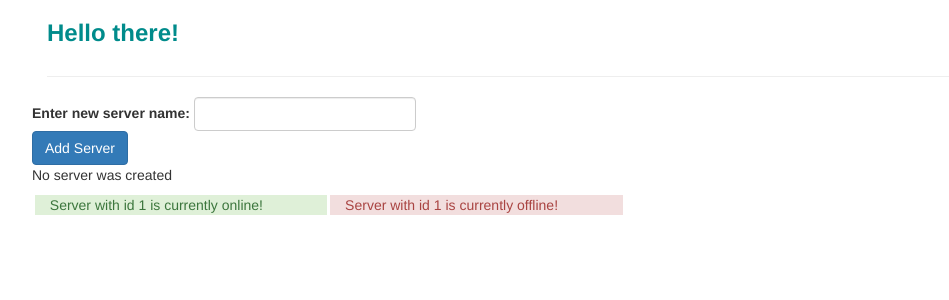
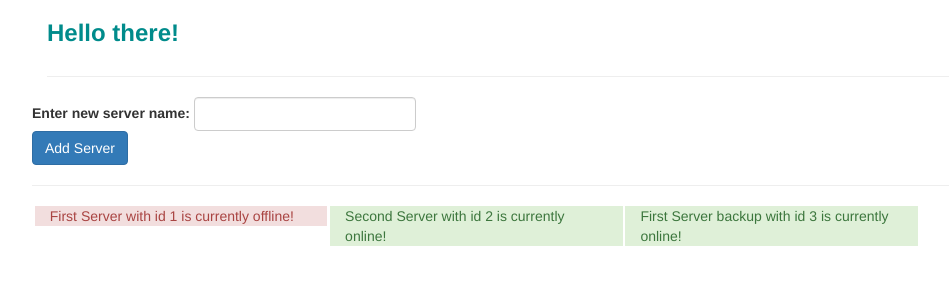
Before and after one commit to GreyWarden/Angular, an Angular app: page / in a window 1280 px wide. Shown: the top 300 px of the page, without its empty margins (23-972 px from the left). Built offline with nearby package versions, Linux system fonts and the light colour scheme.

Commit message:
Added for directive

```diff
--- /dev/null
+++ b/src/app/server/server.component.css
@@ -0,0 +1,5 @@
+.server {
+  margin-left: 0.2em;
+  cursor: pointer;
+  user-select: none;
+}
--- a/src/app/server/server.component.html
+++ b/src/app/server/server.component.html
@@ -1,3 +1,7 @@
-<p [ngClass]="{ 'alert-success': isOnline(), 'alert-danger': !isOnline() }" [style]="'margin-left: 0.2em'" class="col-xs-3">
-  Server with id {{ id }} is currently {{ status }}!
+<p
+  [ngClass]="{ 'alert-success': isOnline(), 'alert-danger': !isOnline() }"
+  class="col-xs-3 server"
+  (click)="toggleStatus()"
+>
+  {{ name }} with id {{ id }} is currently {{ status }}!
 </p>
--- a/src/app/server/server.component.ts
+++ b/src/app/server/server.component.ts
@@ -1,18 +1,22 @@
-import { Component } from '@angular/core';
+import {Component, Input} from '@angular/core';
 
 @Component({
   selector: 'app-server',
-  templateUrl: './server.component.html'
+  templateUrl: './server.component.html',
+  styleUrls: [ './server.component.css' ]
 })
 export class ServerComponent {
-  id = 1;
-  status: string;
+  @Input() id: number;
+  @Input() name: string;
+  @Input() status: string;
+  constructor () {
+  }
 
-   constructor () {
-     this.status = Math.random() > 0.5 ? 'online' : 'offline';
-   }
+  toggleStatus (): void {
+    this.status = this.status === 'online' ? 'offline' : 'online';
+  }
 
-   isOnline (): boolean {
-     return this.status === 'online';
-   }
+  isOnline (): boolean {
+    return this.status === 'online';
+  }
 }
--- /dev/null
+++ b/src/app/server/server.component.types.ts
@@ -0,0 +1,5 @@
+export interface Server {
+  id: number;
+  name: string;
+  status: string;
+}
--- a/src/app/servers/servers.component.html
+++ b/src/app/servers/servers.component.html
@@ -16,10 +16,14 @@
   >
     Add Server
   </button>
-  <p>{{ serverCreationStatus }}</p>
-  <p *ngIf="isServerCreated">New server name: {{ serverName }}</p>
+  <hr>
 </div>
+
 <div class="row">
-  <app-server></app-server>
-  <app-server></app-server>
+  <app-server
+    *ngFor="let server of servers"
+    [id]="server.id"
+    [name]="server.name"
+    [status]="server.status"
+  ></app-server>
 </div>
--- a/src/app/servers/servers.component.ts
+++ b/src/app/servers/servers.component.ts
@@ -1,4 +1,5 @@
 import { Component, OnInit } from '@angular/core';
+import {Server} from '../server/server.component.types';
 
 @Component({
   selector: 'app-servers',
@@ -6,24 +7,48 @@ import { Component, OnInit } from '@angular/core';
   styleUrls: ['./servers.component.css']
 })
 export class ServersComponent implements OnInit {
+  servers: Server[];
 
-  constructor() {
+  constructor () {
     this.allowServerCreation();
+    this.servers = [
+      {
+        id: 1,
+        name: 'First Server',
+        status: 'offline'
+      },
+      {
+        id: 2,
+        name: 'Second Server',
+        status: 'online'
+      },
+      {
+        id: 3,
+        name: 'First Server backup',
+        status: 'online'
+      }
+    ];
   }
 
   isServerCreationAllowed = false;
   isServerCreated = false;
   serverCreationStatus = 'No server was created';
   serverName = '';
+  nextId = 4;
 
   ngOnInit (): void {
   }
 
   onCreateServer (): void {
-    this.allowServerCreation();
     this.isServerCreationAllowed = false;
     this.isServerCreated = true;
     this.serverCreationStatus = 'Server was created';
+    this.servers.push({
+      id: this.nextId++,
+      name: this.serverName,
+      status: 'online'
+    });
+    this.allowServerCreation();
   }
 
   allowServerCreation (): void {
```
